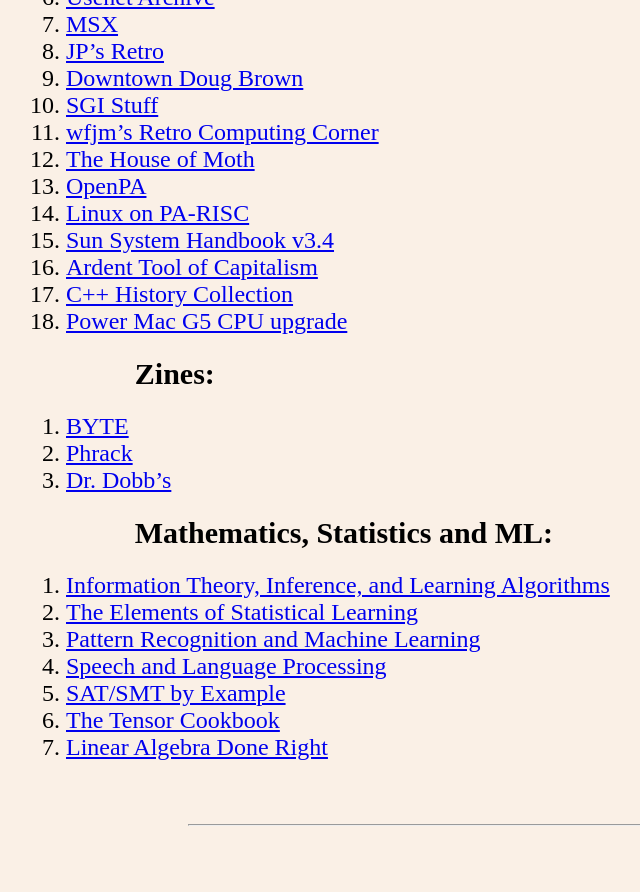
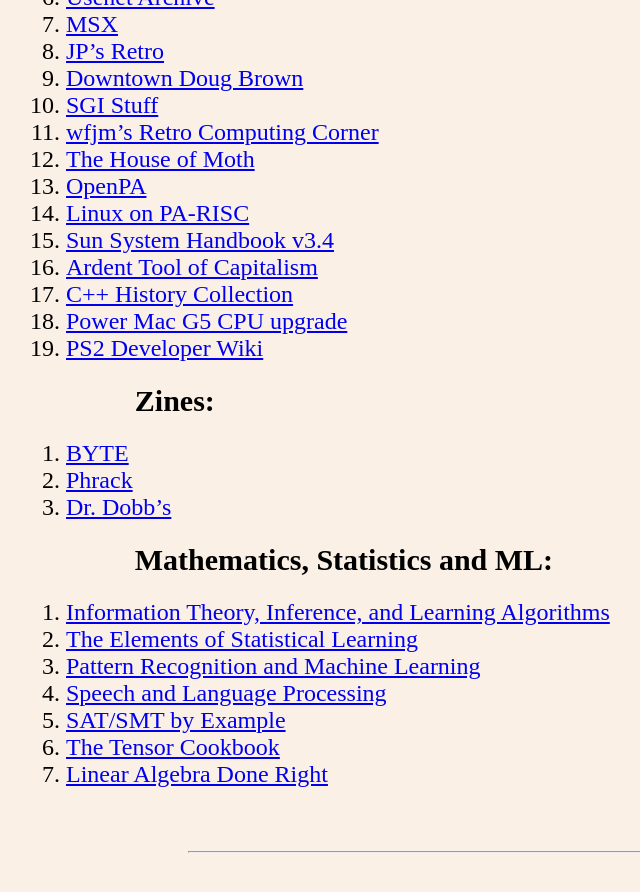
Before and after one commit to TeAeg/teaeg.github.io, a Jekyll site: the page built from index.md, in a window 1280 px wide and 900 px high, scrolled down 2272 px. Shown: the top 892 px of the window, without its empty margins (70-710 px from the left). Built offline with Jekyll 4.4.1, drawn with Linux system fonts in a browser that asks for light colours; our own code applies the rules of GitHub Pages for plain Markdown files.

Commit message:
Added a link to PS2 Developer Wiki
Added a link to PS2 Developer Wiki

```diff
--- a/index.md
+++ b/index.md
@@ -81,6 +81,7 @@
 16. [Ardent Tool of Capitalism](https://www.ardent-tool.com)
 17. [C++ History Collection](https://softwarepreservation.computerhistory.org/c_plus_plus)
 18. [Power Mac G5 CPU upgrade](https://youtu.be/aW559f6IRas)
+19. [PS2 Developer Wiki](https://www.psdevwiki.com/ps2)
 
 ## Zines:
 1. [BYTE](https://www.worldradiohistory.com/Byte_Magazine.htm)
```
